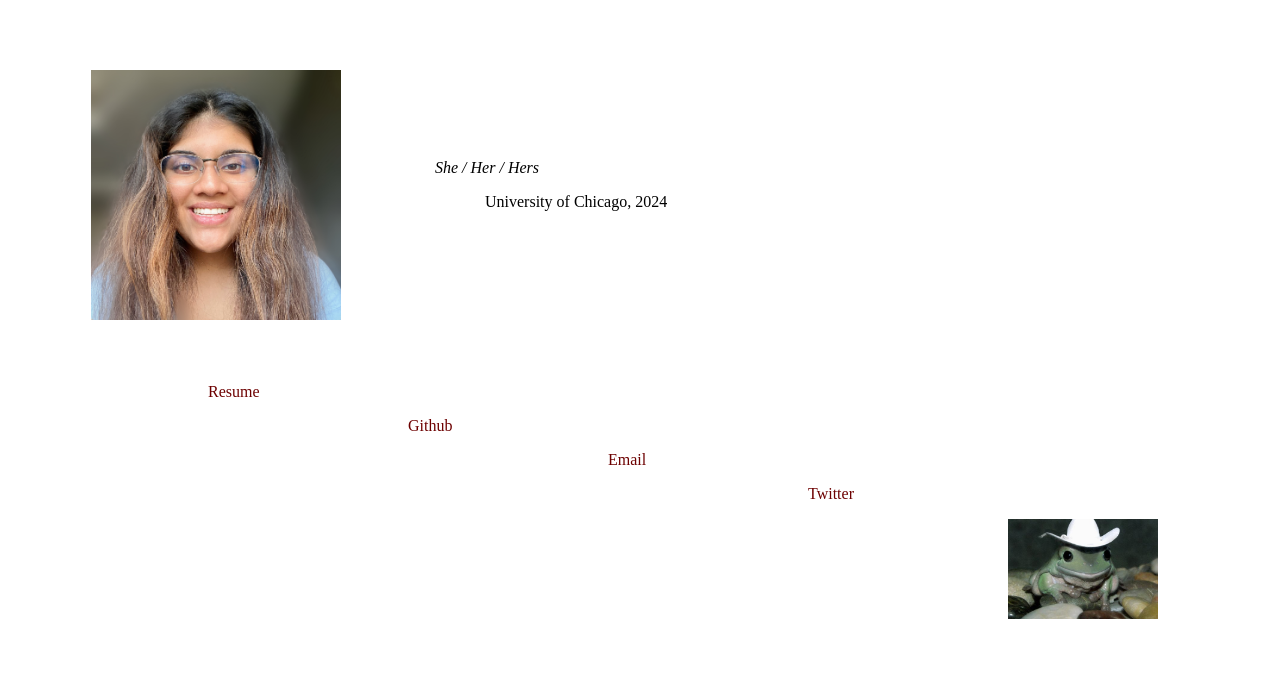
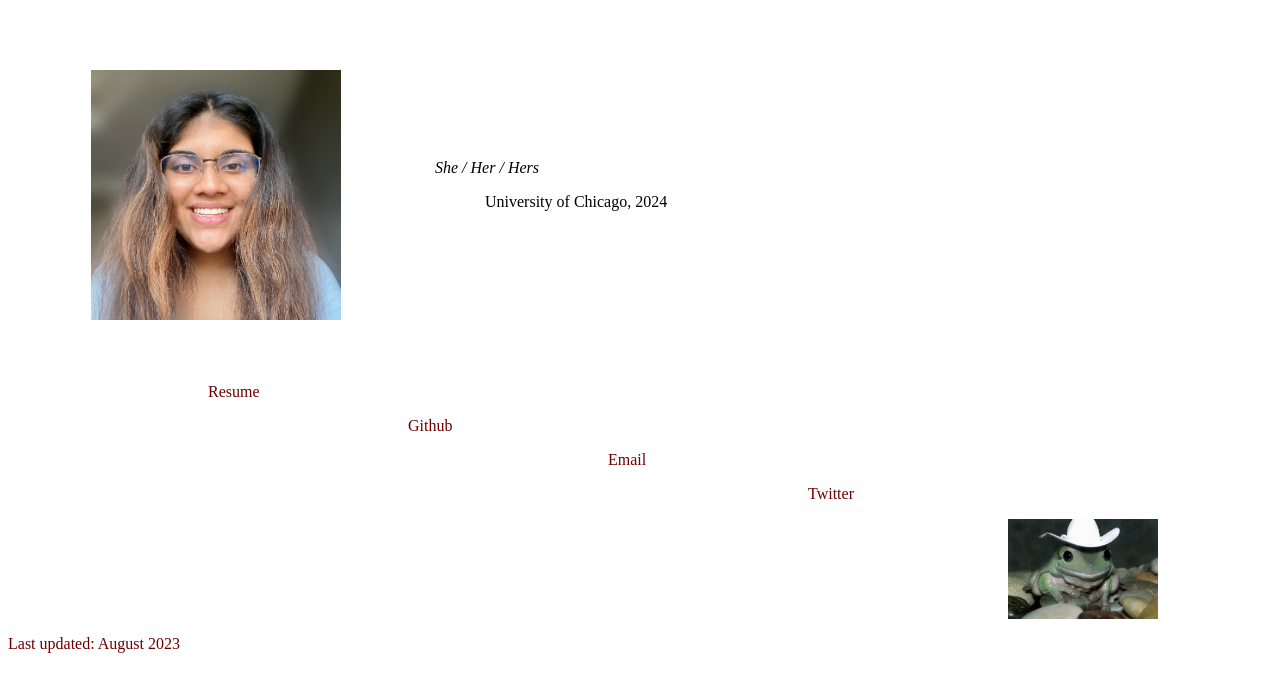
Before and after one commit to bhaktishh/bhaktishh.github.io, a plain HTML site: page index.html in a window 1280 px wide. Shown: the part 78-770 px from the top of the page. Drawn offline with Linux system fonts and the light colour scheme.

Commit message:
Update index.html

```diff
--- a/index.html
+++ b/index.html
@@ -26,6 +26,6 @@
       <p style="margin-left: 800px; color:rgb(109, 0, 0)">Twitter</p></a>
 
       <img src="froggy.jpeg" width=150 style=" margin-left:1000px;"/>
-
+    <p style="margin-right: 20px; color: rgb(109, 0, 0)">Last updated: August 2023</p>
   </body>
 </html>
```
